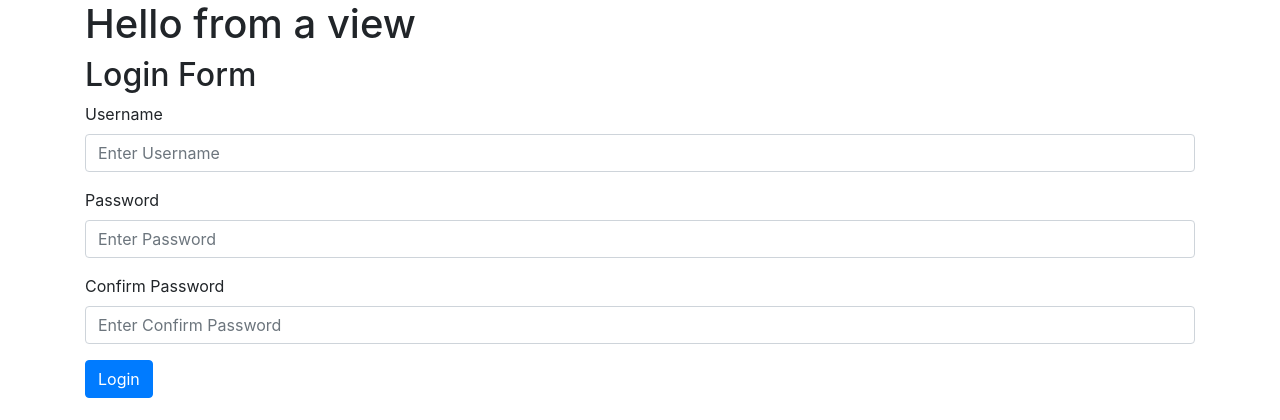
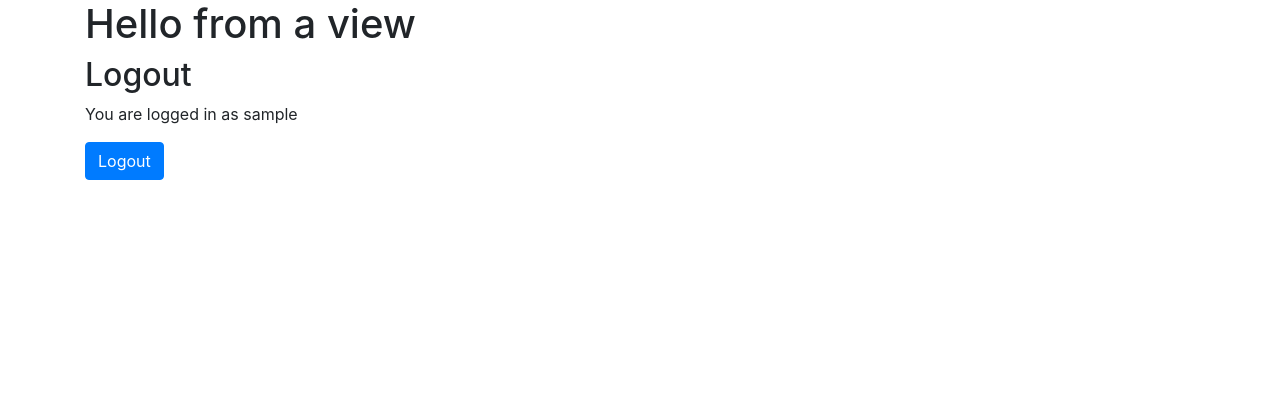
Before and after one commit to hanafa01/ci, a CodeIgniter app: page /GeniusSystems/index.php/home in a window 1280 px wide. Shown: the top 420 px of the page. Run offline with CodeIgniter, Linux system fonts and the light colour scheme; the visitor is signed in with stand-in values (Sample User, id 1); some libraries are stand-ins or nearby versions.

Commit message:
about logout

```diff
--- a/application/views/users/login_view.php
+++ b/application/views/users/login_view.php
@@ -1,3 +1,5 @@
+<?php if(!$this->session->userdata('logged_in')): ?>
+
 <h2>Login Form</h2>
 
 <?php $attributes = array('id' => 'login_form', 'class' => 'form_horizontal'); ?>
@@ -27,3 +29,17 @@
         <?php echo form_submit($data); ?>
     </div>
 <?php echo form_close();?>
+
+<?php else: ?>
+    <h2>Logout</h2>
+    <p>
+        <?php if($this->session->userdata('username')):?>
+            <?php echo 'You are logged in as '. $this->session->userdata('username');?>
+        <?php endif; ?>
+    </p>
+    <?php echo form_open('users/logout');?>
+    <?php $data = array('class' => 'btn btn-primary', 'name' => 'submit', 'value' => 'Logout'); ?>
+    <?php echo form_submit($data); ?>
+    <?php echo form_close();?>
+
+<?php endif;?>
```
Also changed, not shown: application/controllers/Users.php (+6 -1 lines).
